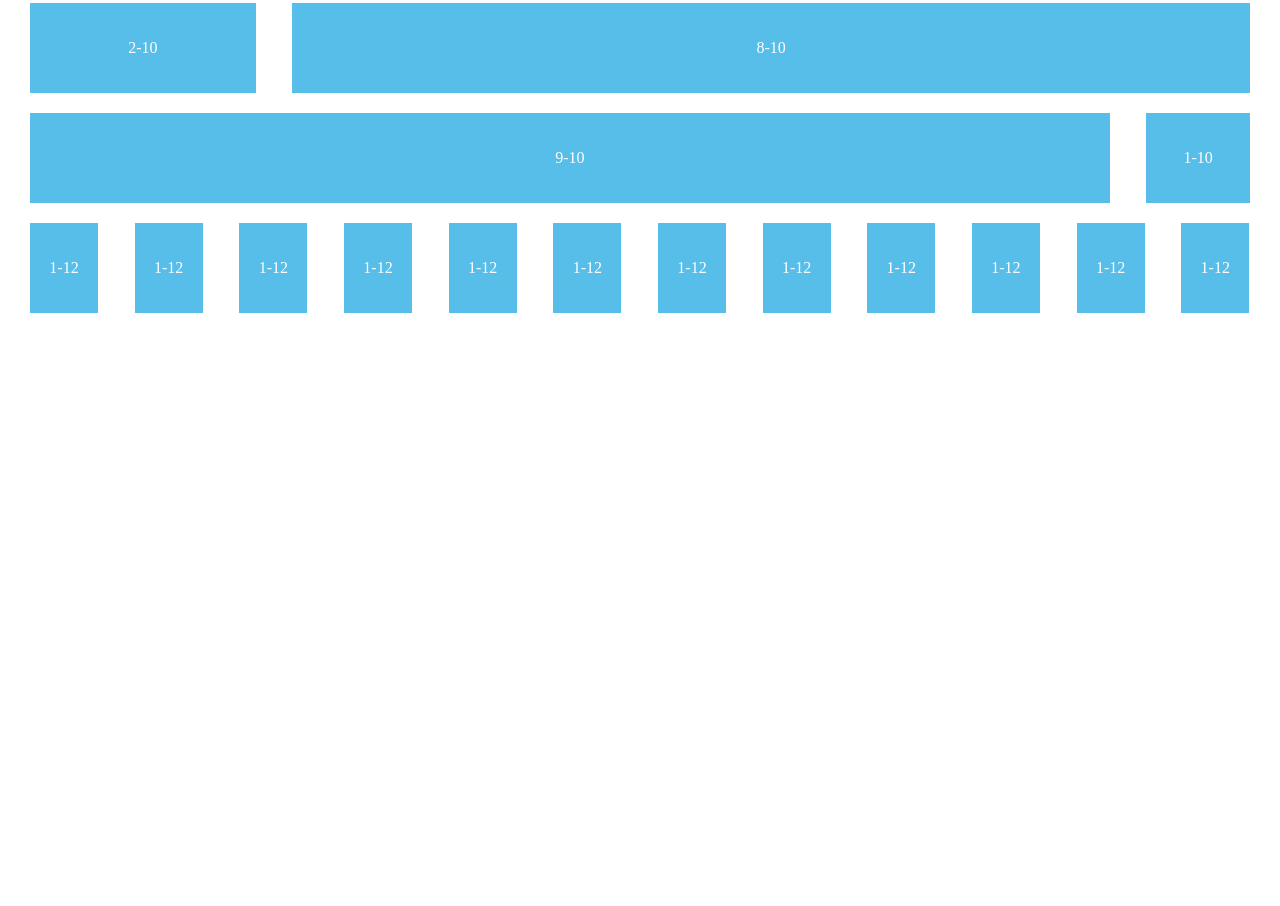
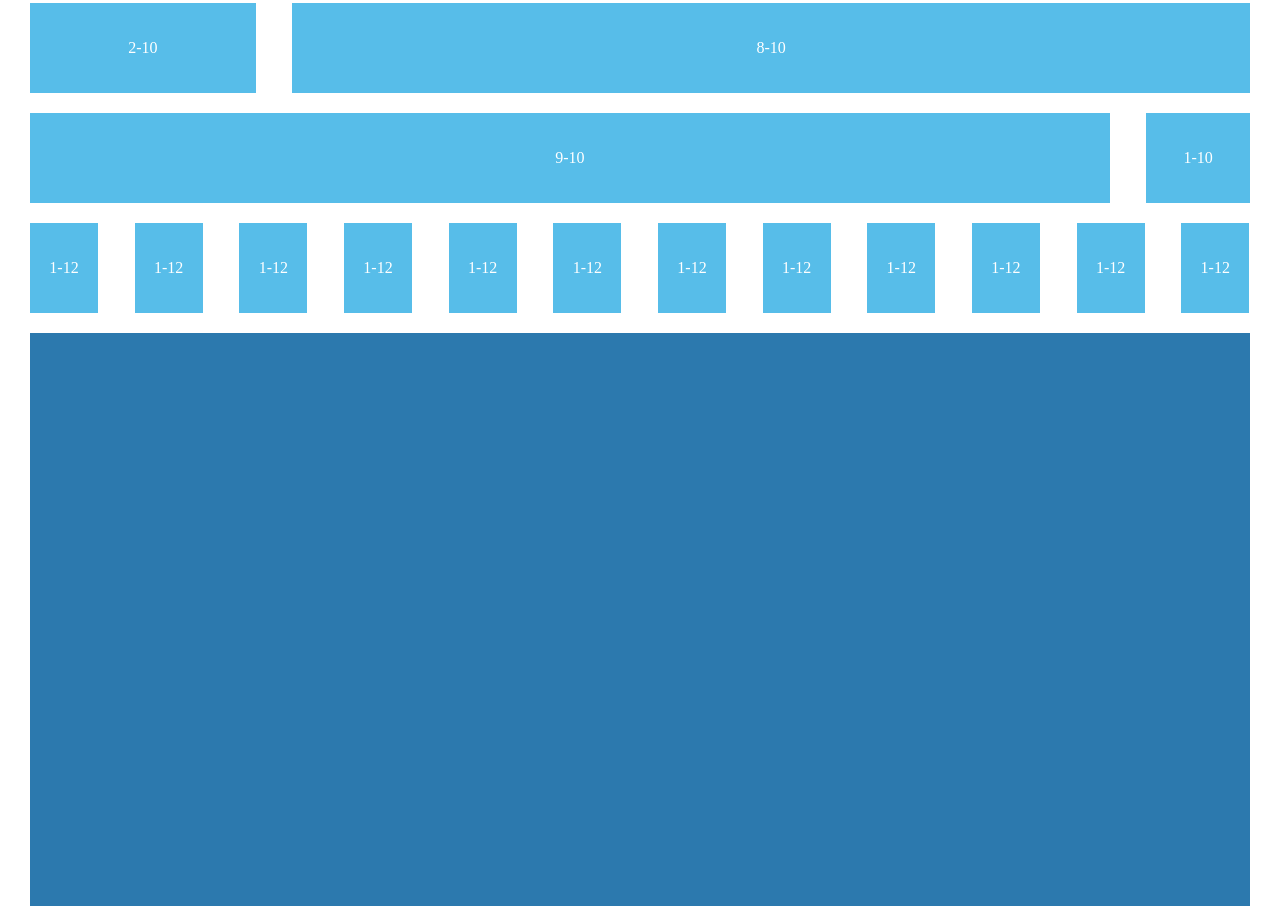
Before and after one commit to T-baby/ICECss, a plain HTML site: page IceCss-grid/DEMO.html in a window 1280 px wide. Shown: the part 787-1693 px from the top of the page. Before the commit the page ends 1120 px from the top, so only its background shows below. Drawn offline with Linux system fonts and the light colour scheme.

Commit message:
Add a test image
Add a test image

```diff
--- a/IceCss-grid/DEMO.html
+++ b/IceCss-grid/DEMO.html
@@ -54,6 +54,8 @@
 			<div class="ice-div ice-div-1-12 demo"><p>1-12</p></div>
 			<div class="ice-div ice-div-1-12 demo"><p>1-12</p></div>
 			<div class="ice-div ice-div-1-12 ice-div-last demo"><p>1-12</p></div>
+			<div class="ice-div ice-div-1-1"><img src="test.jpg" /></div>
+
 
 
 		</div>
```
Also changed, not shown: IceCss-grid/test.jpg (added).
